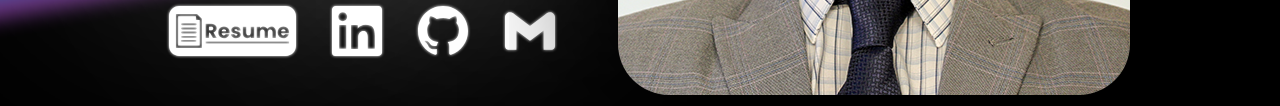
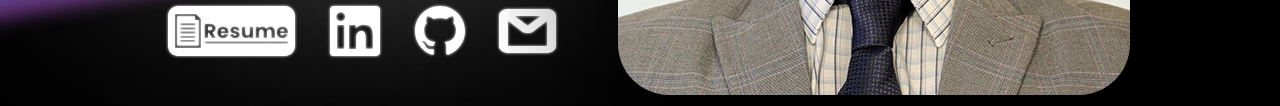
Before and after one commit to paulStruble/portfolio, a website: page src/public/index.html in a window 1280 px wide. Shown: the part 558-664 px from the top of the page. Drawn offline with Linux system fonts and the light colour scheme.

Commit message:
updated mail icon

```diff
--- a/src/public/index.html
+++ b/src/public/index.html
@@ -61,7 +61,7 @@
                             <img src="images/githubLogo.svg" alt="Github" />
                         </a>
                         <a href="mailto:paul_struble@berkeley.edu">
-                            <img src="images/gmailBlack.svg" alt="Gmail" />
+                            <img src="images/mail.svg" alt="Email" />
                         </a>
                     </div>
                 </div>
```
Also changed, not shown: src/public/images/gmailBlack.svg (deleted), src/public/images/mail.svg (added).
